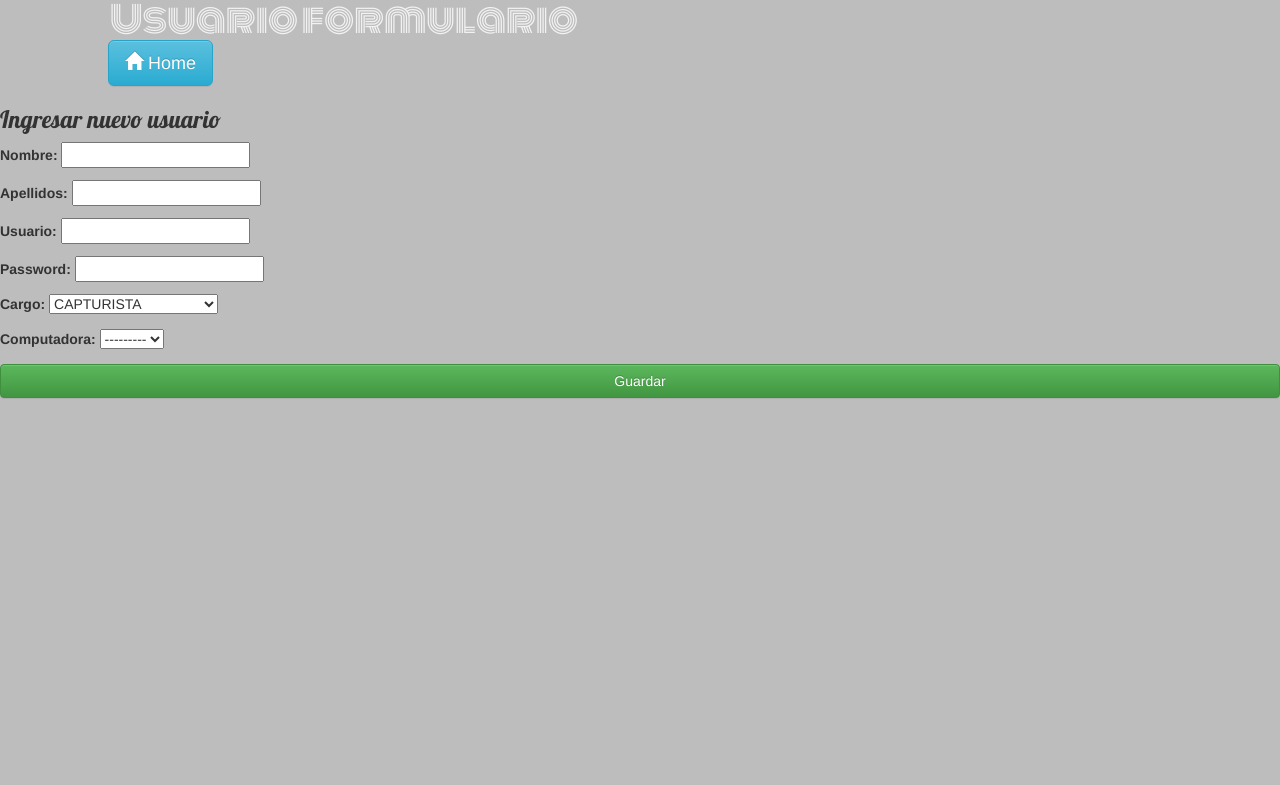
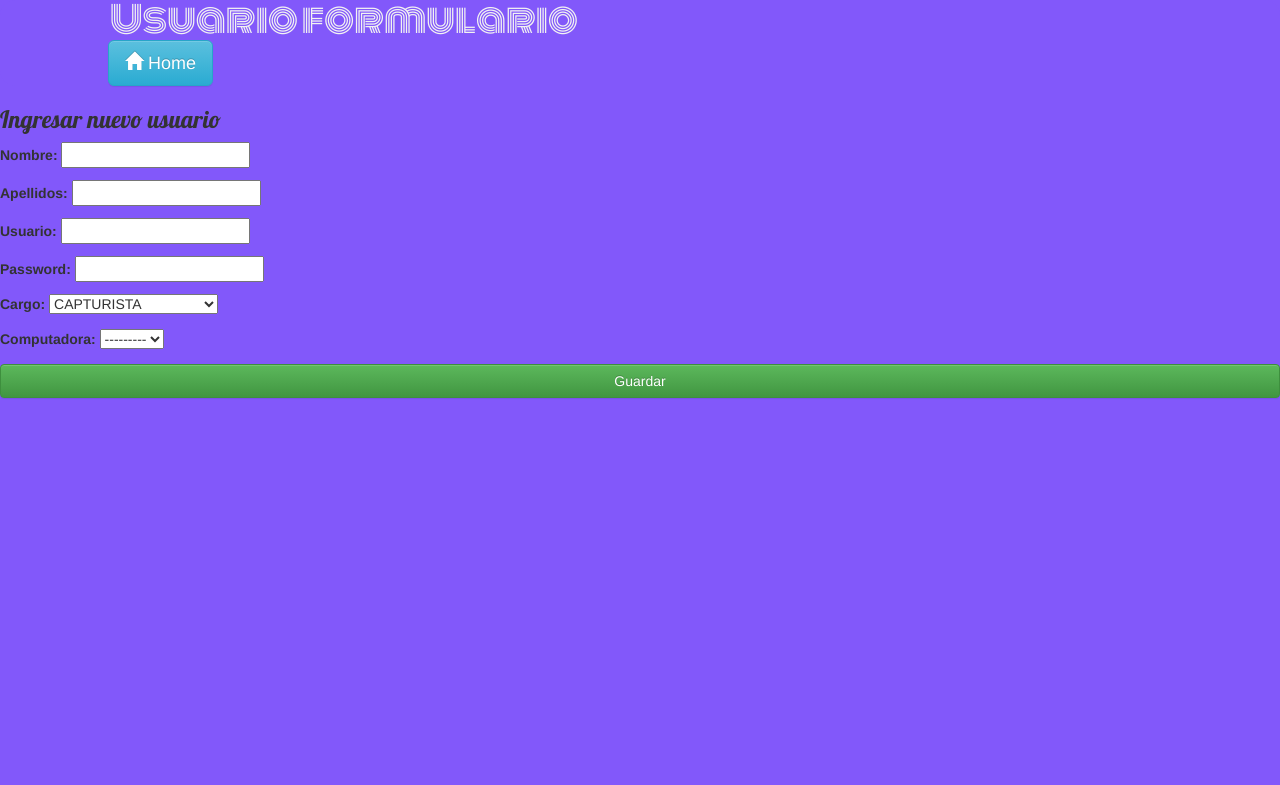
Before and after one commit to HiroNakamura/django-computers, a Django app: page /computadoras/nuevo/ in a window 1280 px wide; the page is wider, and only the part inside the window is pictured. Shown: the top 785 px of that part. Run offline with Django 3.2, Linux system fonts and the light colour scheme; data that the repository does not hold is empty; some libraries are stand-ins or nearby versions; some web fonts are replaced.

Commit message:
Varios cambios

```diff
--- a/computadoras/templates/computadoras/comp_detalle.html
+++ b/computadoras/templates/computadoras/comp_detalle.html
@@ -22,8 +22,8 @@
 
 
 <div class="content container">
-  <h3 class='cabeza'><a href="#"></a>{{ comp.bien }}</a></h3>
-  </h3>
+  <h3 class='cabeza'><a href="#">{{ comp.bien }}</a></h3>
+
   <p><span>No. </span> {{ comp.asignar }} </p>
 
   <div class="table-responsive">
--- a/computadoras/templates/computadoras/usuario/usuario_detalle.html
+++ b/computadoras/templates/computadoras/usuario/usuario_detalle.html
@@ -26,7 +26,9 @@
 
 
 <div class="content container">
-  <h3 class='cabeza'><a href="#"></a>{{ user.cargo }}</a></h3>
+  <h3 class='cabeza'><a href="#">
+      {{ user.nombre }}  {{ user.apellidos_get }} <span style="font-size:12px; color:#A4A4A4;"> {{ user.cargo }} </span>
+  </a></h3>
   </h3>
   <p><span>No. </span> {{ user.id }} </p>
 
--- a/computadoras/templates/computadoras/usuarios_list.html
+++ b/computadoras/templates/computadoras/usuarios_list.html
@@ -51,7 +51,7 @@
 <div class="content container">
   <h3 class='cabeza'>
     <a href="{% url 'usuario_detalle' pk=user.pk %}">
-        {{ user.nombre }}  {{ user.apellidos_get }} <span style="font-size:12px; color:#FF4000;"> {{ user.cargo }} </span>
+        {{ user.nombre }}  {{ user.apellidos_get }} <span style="font-size:12px; color:#A4A4A4;"> {{ user.cargo }} </span>
     </a>
   </h3>
   <p><span>No. </span> {{ user.id }} </p>
--- a/computers/settings.py
+++ b/computers/settings.py
@@ -4,7 +4,7 @@ import os
 BASE_DIR = os.path.dirname(os.path.dirname(os.path.abspath(__file__)))
 SECRET_KEY = 'g#(9jotn7tg76xp49i46g^9+&k*z^mee*brri4z%6%tv&4gwvt'
 DEBUG = True
-ALLOWED_HOSTS = ['148.215.24.18','127.0.0.1'] #['*']
+ALLOWED_HOSTS =[] #['148.215.24.18','127.0.0.1'] #['*']
 
 INSTALLED_APPS = (
     'django.contrib.admin',
--- a/computers/static/css/estilos.css
+++ b/computers/static/css/estilos.css
@@ -1,9 +1,9 @@
 body{
-    background-color:#BDBDBD;
+    background-color:#8258FA;/* #BDBDBD;*/
 }
 
 h1 {
-    background-color:#BDBDBD;
+    background-color:#8258FA;/* #BDBDBD;*/
     color: #F2F2F2 ;
     margin: 0px;
     margin-left: 110px;
@@ -25,7 +25,7 @@ div{
 }
 
 div.comp{
-    background-color: #BDBDBD;
+    background-color:#8258FA;/* #BDBDBD;*/
 }
 
 #cabeza{
@@ -46,6 +46,6 @@ div.comp{
 
 div.home_comp{
     position: relative;
-    background-color: #BDBDBD;
+    background-color: #8258FA;/* #BDBDBD;*/
     left:108px;
 }
```
Also changed, not shown: computadoras/static/css/estilos.css (+7 -7 lines).
